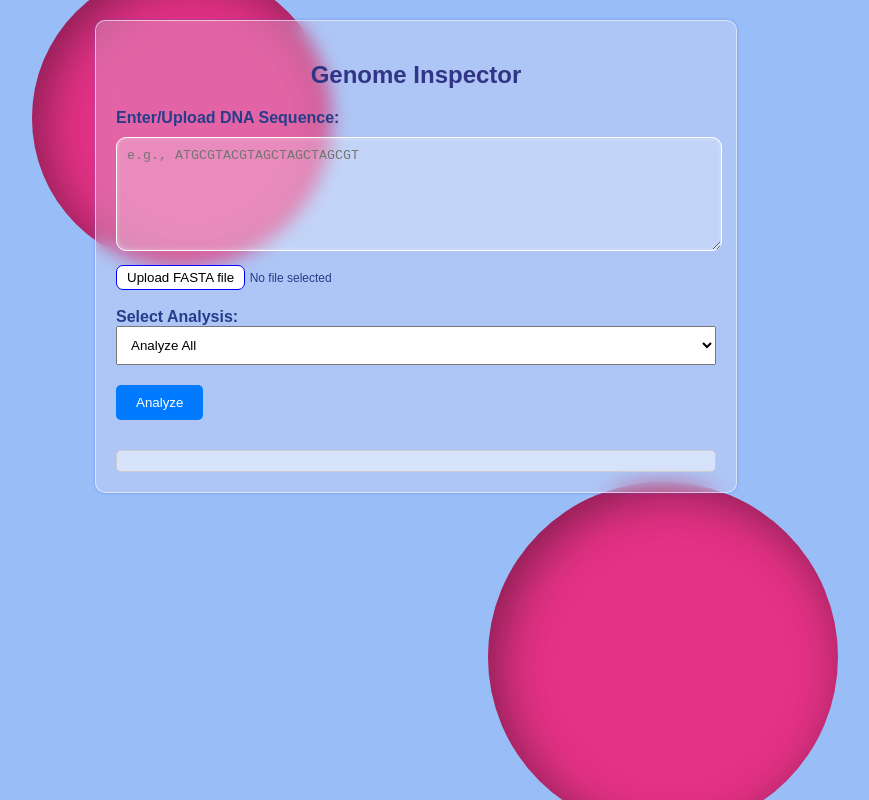
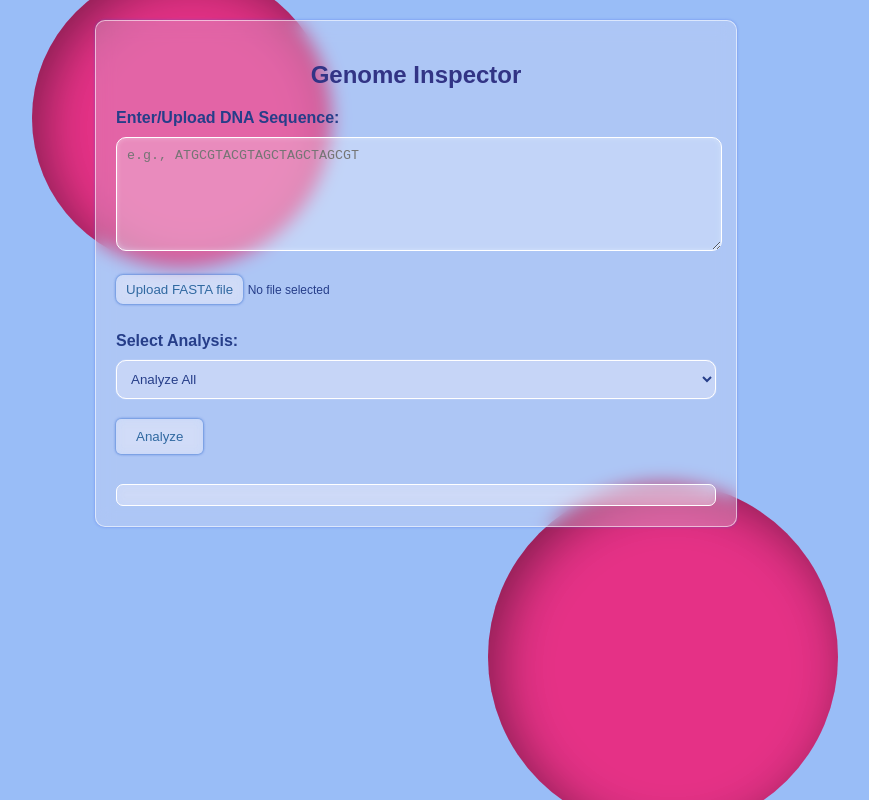
Before and after one commit to AtharvaTilewale/Genome_Inspector_Web, a plain HTML site: page index.html in a window 1280 px wide. Shown: the whole page, without its empty margins (224-1093 px from the left). Drawn offline with Linux system fonts and the light colour scheme.

Commit message:
some changes

```diff
--- a/index.html
+++ b/index.html
@@ -19,7 +19,7 @@
     <label for="dnaSequence">Enter/Upload DNA Sequence:</label>
     <textarea id="dnaSequence" placeholder=" e.g., ATGCGTACGTAGCTAGCTAGCGT"></textarea>
     <input type="file" style="display:none" id="fastaFile" accept=".fasta" onchange="readFastaFile()" />
-    <button id="uploadButton" onclick="document.getElementById('fastaFile').click()">Upload FASTA file</button>
+    <button id="uploadButton" class="btn" onclick="document.getElementById('fastaFile').click()">Upload FASTA file</button>
     <span id="fileName">No file selected</span>
     <div id="sequenceOutput"></div>
     <br>
--- a/main.css
+++ b/main.css
@@ -72,6 +72,24 @@ body {
   label {
     font-weight: bold;
   }
+
+  select {
+    width: 100%;
+    padding: 10px;
+    color: #263e89;
+    margin-bottom: 10px;
+    margin-top: 10px;
+    background: #ffffff29;
+    border-radius: 10px;
+    backdrop-filter: blur(1px);
+    border: 1px solid white;
+    box-shadow: 0px 0px 1px 0px white;
+  }
+
+  select:hover {
+    box-shadow: 0px 0px 3px 0px white;
+  }
+
   .container {
     max-width: 600px;
     margin: 0 auto;
@@ -88,17 +106,17 @@ body {
   }
 
   #uploadButton {
-    background: white;
+    /* background: white; */
     border-radius: 7px;
-    padding: 4px;
+    padding: 7px;
     padding-right: 10px;
     padding-left: 10px;
-    border: 1px solid blue;
+    /* border: 1px solid blue; */
   }
 
   #uploadButton:hover {
     cursor: pointer;
-    background-color: #f0f0ff;
+    /* background-color: #f0f0ff; */
   }
 
 
@@ -150,30 +168,36 @@ body {
   .result {
     margin-top: 20px;
     padding: 10px;
-    background-color: rgba(255, 255, 255, 0.5);
-    border-radius: 5px;
-    border: 1px solid #ccc; /* Optional for clarity */
-    white-space: pre-wrap; /* Ensures spaces and line breaks are preserved */
-    word-wrap: break-word; /* Forces long words to break onto the next line */
-    overflow-y: auto; /* Adds vertical scrollbar if content overflows */
-    max-height: 300px; /* Limits the height of the result box */
-    font-size: 14px; /* Ensures readability */
-    scrollbar-width: thin; /* Makes the scrollbar thinner */
-    scrollbar-color: white rgba(0, 0, 0, 0.1); /* Thumb and track colors */
+    background-color: rgb(255 255 255 / 26%);
+    border-radius: 7px;
+    border: 1px solid #fff;
+    white-space: pre-wrap;
+    word-wrap: break-word;
+    backdrop-filter: blur(5px);
+    overflow-y: auto;
+    max-height: 300px;
+    font-size: 14px;
+    scrollbar-width: thin;
+    scrollbar-color: white rgba(0, 0, 0, 0.1);
   }
   .btn {
     display: inline-block;
     margin: 10px 0;
     padding: 10px 20px;
-    background-color: #007bff;
-    color: white;
+    background-color: #ffffff4f;
+    color: #3169a1;
     border: none;
     border-radius: 5px;
     cursor: pointer;
+    box-shadow: 0px 0px 3px 0px #2661c6;
+    backdrop-filter: blur(5px);
   }
+
   .btn:hover {
-    background-color: #0056b3;
+    /* border: 1px solid #2661c6; */
+    box-shadow: 0px 0px 5px 0px #2661c6;
   }
+
   textarea {
     width: 100%;
     height: 100px;
```
